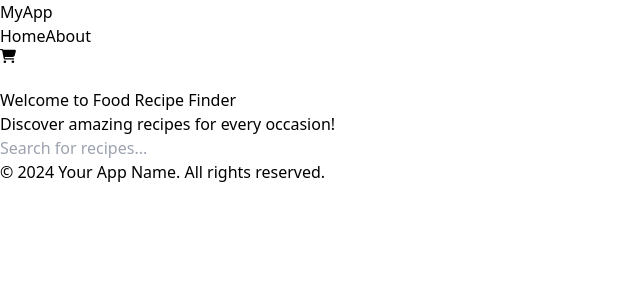
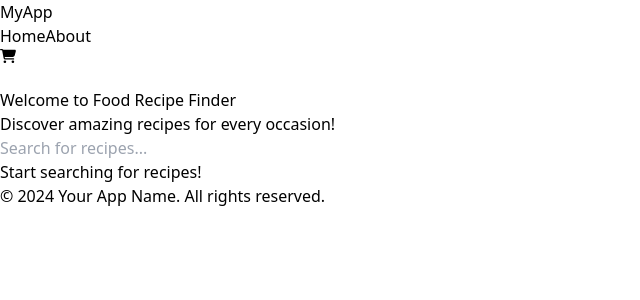
Before and after one commit to Sainkee/recipe-finder, a React (Vite) app: page / in a window 1280 px wide. Shown: the top 300 px of the page, without its empty margins (0-640 px from the left). Built offline with nearby package versions, Linux system fonts and the light colour scheme.

Commit message:
Update LandingPage.jsx

```diff
--- a/src/components/LandingPage.jsx
+++ b/src/components/LandingPage.jsx
@@ -71,7 +71,7 @@ function LandingPage() {
       </div>
 
       {/* Error Message */}
-      {!debouncedSearch && error && (
+      {debouncedSearch && error && (
         <p className="text-red-500 text-center mb-4">{error}</p>
       )}
 
@@ -85,7 +85,7 @@ function LandingPage() {
 
 
       </div>
-      {debouncedSearch && (
+      {!debouncedSearch && (
           <p className="text-white w-full text-2xl text-center">
             Start searching for recipes!
           </p>
```
